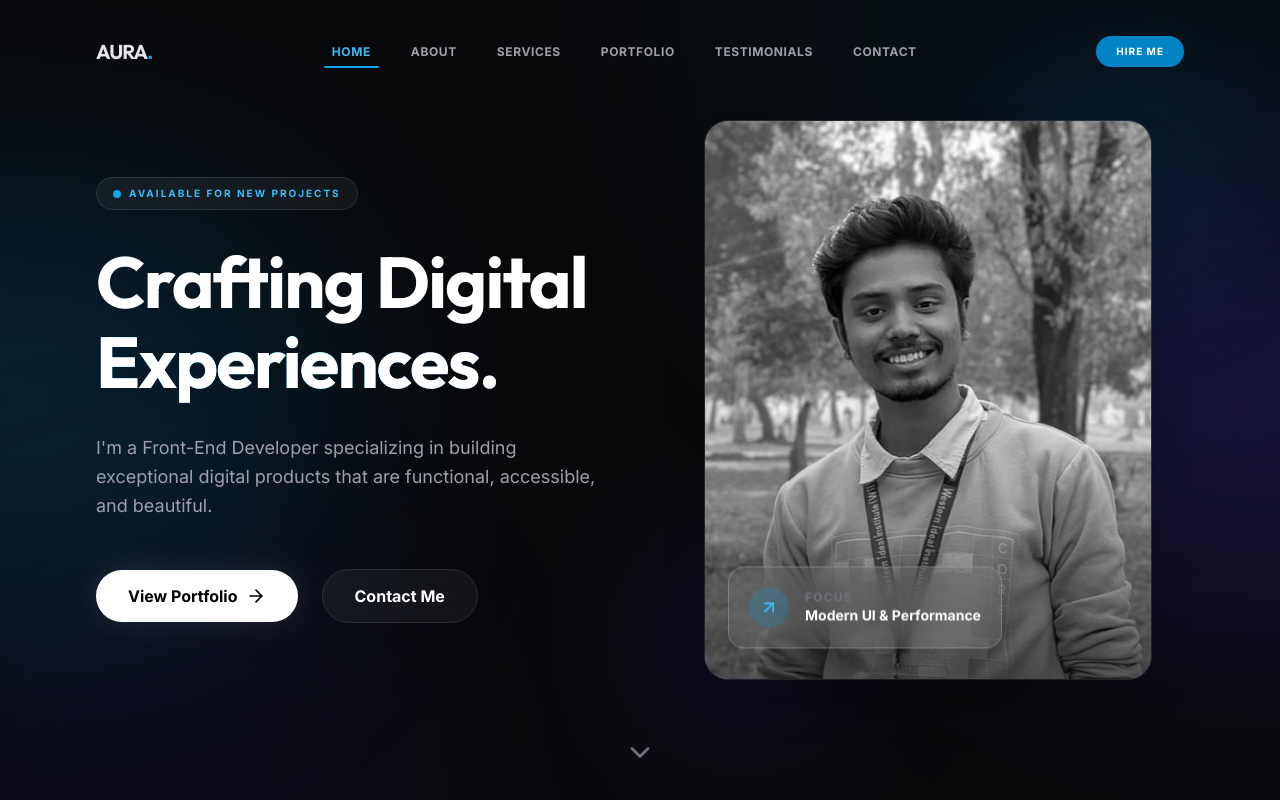
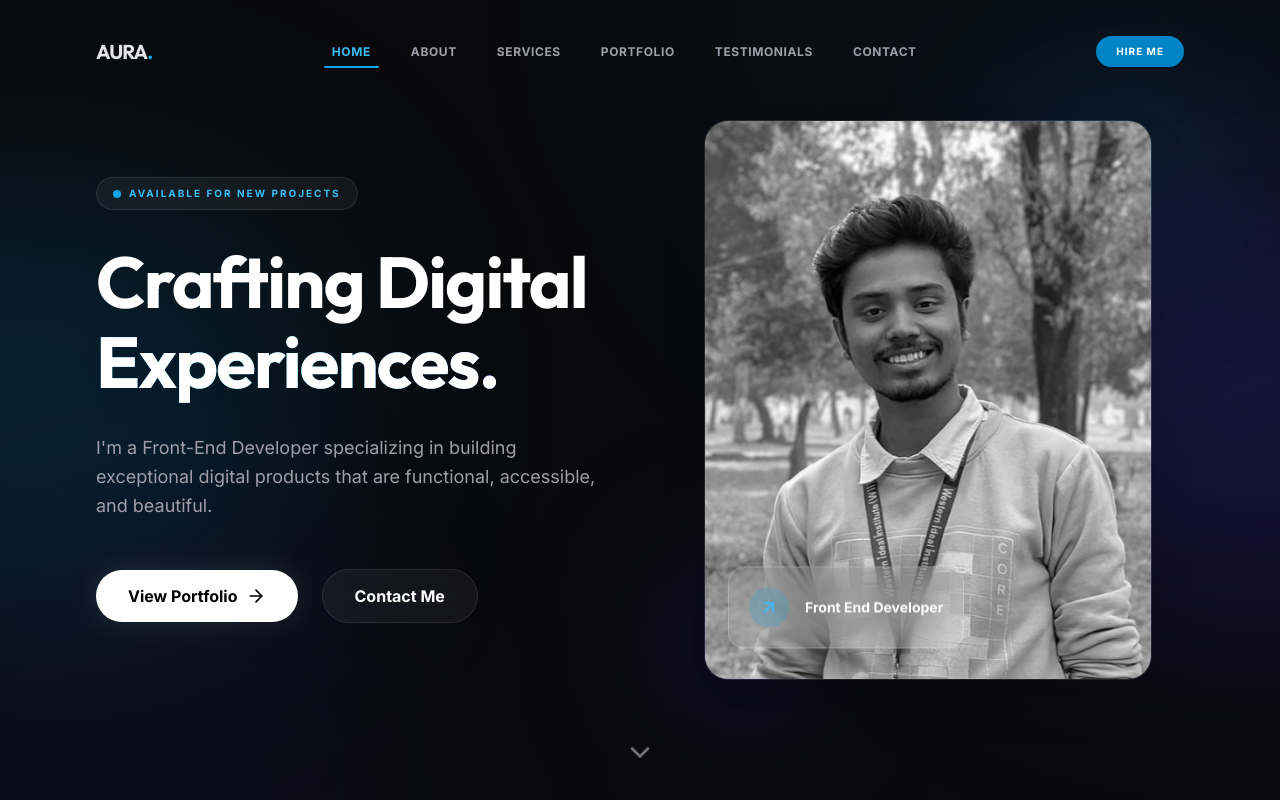
Before and after one commit to Roni006/my-react-portfolio, a React (Vite) app: page / in a window 1280 px wide. Shown: the top 800 px of the page. Built offline with nearby package versions, Linux system fonts and the light colour scheme.

Commit message:
updated the image of user in banner components and changes some of style

```diff
--- a/src/components/Hero.jsx
+++ b/src/components/Hero.jsx
@@ -85,10 +85,10 @@ export default function Hero() {
               // src="https://images.unsplash.com/photo-1507003211169-0a1dd7228f2d?auto=format&fit=crop&q=80&w=800"
               src={userImage}
               alt="Professional Front-End Developer"
-              className="w-full h-full object-cover grayscale hover:grayscale-0 transition-all duration-700"
+              className="w-full h-full object-cover grayscale hover:grayscale-0 transition-all duration-300 cursor-pointer"
               referrerPolicy="no-referrer"
             />
-            <div className="absolute inset-0 bg-gradient-to-t from-zinc-950 via-transparent to-transparent opacity-60" />
+            {/* <div className="absolute inset-0 bg-gradient-to-t from-zinc-950 via-transparent to-transparent opacity-60" /> */}
           </div>
 
           {/* Decorative elements behind image */}
@@ -106,11 +106,11 @@ export default function Hero() {
                 <ArrowRight size={20} className="-rotate-45" />
               </div>
               <div>
-                <div className="text-xs font-bold text-zinc-500 uppercase tracking-widest">
+                {/* <div className="text-xs font-bold text-zinc-500 uppercase tracking-widest">
                   Focus
-                </div>
+                </div> */}
                 <div className="text-sm font-bold text-white">
-                  Modern UI & Performance
+                  Front End Developer
                 </div>
               </div>
             </div>
```
